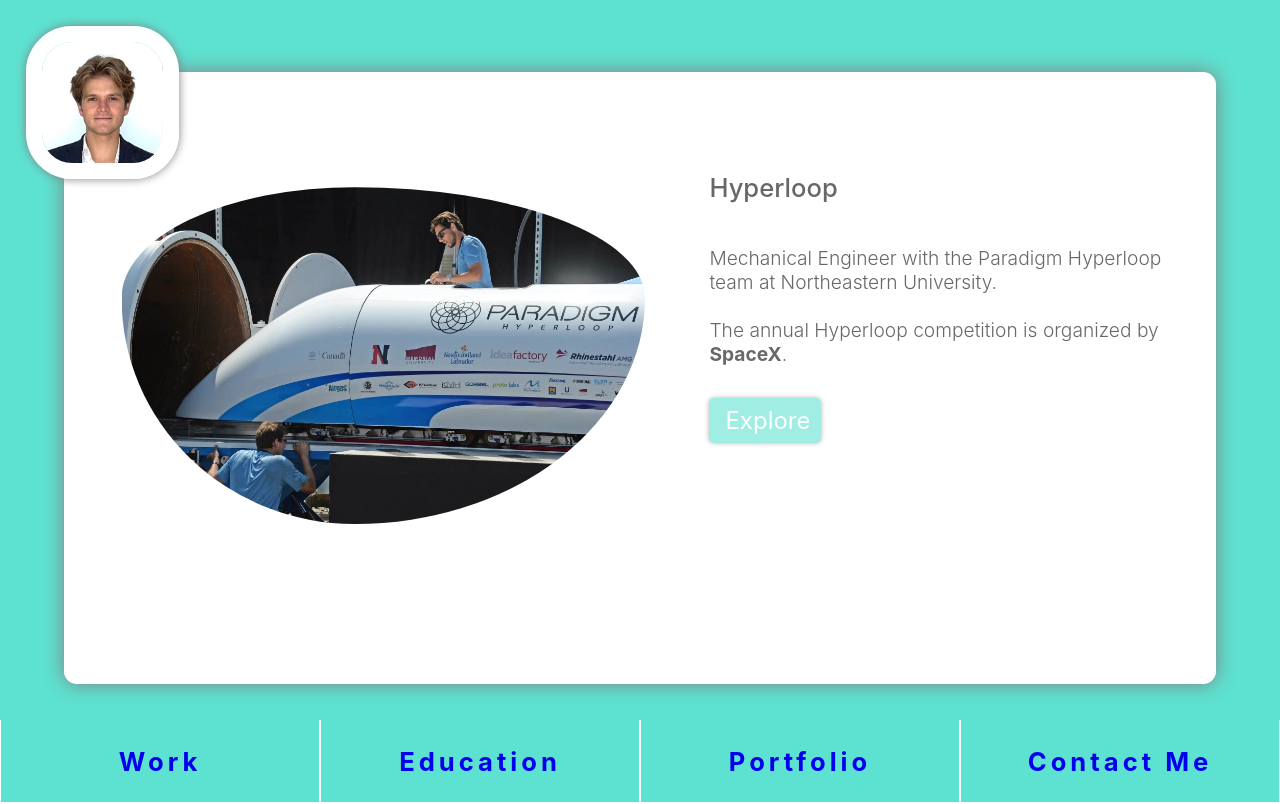
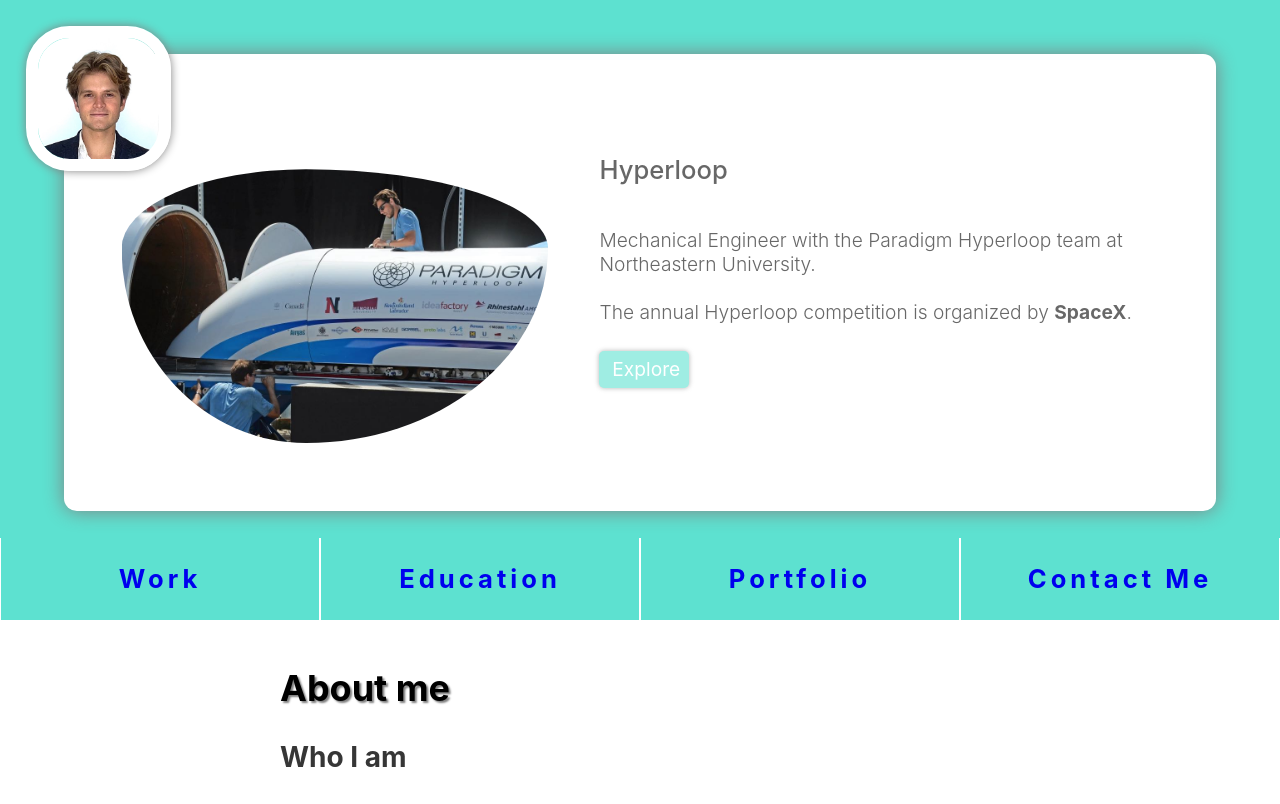
Before and after one commit to leodup/leo-dupire-react-app, a React (Create React App) app: page / in a window 1280 px wide. Shown: the top 804 px of the page. Built offline with nearby package versions, Linux system fonts and the light colour scheme.

Commit message:
More FORMATTING

```diff
--- a/src/Home.css
+++ b/src/Home.css
@@ -1,12 +1,11 @@
 :root {
-    --padding-top-bottom-header-image: 15rem;
+    --padding-top-bottom-header-image: 10vw;
     --home-color: rgb(93, 225, 208);
     --animation-time: 30s;
     --profile-image-height: 17.5vw;
-    --profile-image-max-height: 17.5rem;
     --name-box-border-radius: 10vw;
 
-    --body-width: min(100vw, 90vh, 70rem);
+    --body-width: min(90vw, 90vh, 70rem);
 }
 
 .header#Home {
@@ -17,7 +16,7 @@
     position: relative;
     /* padding-top: var(--padding-top-bottom-header-image); */
     padding-bottom: var(--padding-top-bottom-header-image);
-    height: 60vh;
+    height: 32vw;
 
     -ms-transform: translateX(-50%);
     transform: translateX(0%);
@@ -30,44 +29,34 @@
     border-radius: 100%;
 }
 
-.imageLEO {
-    border: 1rem solid white;
-    max-height: var(--profile-image-max-height);
-    box-shadow: 0 0 10px grey;
-}
-
 @media (prefers-reduced-motion: no-preference) {
     .imageLEO {
         animation: imageSize;
         animation-duration: var(--animation-time);
         animation-iteration-count: infinite;
         animation-timing-function: ease-in-out;
-      /* animation-direction: alternate-reverse; */
+        border: 1vw solid white;
+        box-shadow: 0 0 10px grey;
     }
   }
   @keyframes imageSize {
     0%, 14% {
-        max-height: var(--profile-image-max-height);
         height: var(--profile-image-height);
         border-radius: 100%;
     }
     17.5%, 43% {
-        max-height: var(--profile-image-max-height);
         height: calc(var(--profile-image-height) - 8vw);
         border-radius: 30%;
     }
     46.5%, 64% {
-        max-height: var(--profile-image-max-height);
         height: var(--profile-image-height);
         border-radius: 100%;
     }
     67.5%, 93% {
-        max-height: var(--profile-image-max-height);
         height: calc(var(--profile-image-height) - 8vw);
         border-radius: 30%;
     }
     96.5%, 100% {
-        max-height: var(--profile-image-max-height);
         height: var(--profile-image-height);
         border-radius: 100%;
     }
@@ -76,22 +65,11 @@
 .Name {
     z-index: -1;
     position: absolute;
-    top: 15%;
-    font-size: 6vw;
+    height: var(--profile-image-height);
+    line-height: var(--profile-image-height);
+    top: calc(var(--padding-top-bottom-header-image) + 2vh - 10vw);
+    font-size: 8vw;
     color: var(--home-color);
-
-}
-
-@media screen and (min-width: 800px) {
-    .Name {
-        font-size: 8vw;
-    }
-}
-
-@media screen and (min-width: 1600px) {
-    .Name {
-        font-size: 8rem;
-    }
 }
 
 .Name#First {
@@ -115,39 +93,39 @@
   @keyframes ProfExpand {
     0% {
         padding-top: var(--padding-top-bottom-header-image); /* CENTER */
-        padding-left: 40%;
+        padding-left: 40vw;
     }
     3.5%, 7% {
         padding-top: var(--padding-top-bottom-header-image);
-        padding-left: 33.5%;
+        padding-left: 32vw;
     }
     10.5%, 14% {
         padding-top: var(--padding-top-bottom-header-image); /* BACK TO CENTER */
-        padding-left: 40%;
+        padding-left: 40vw;
     }
     17.5%, 43% {
-        padding-top: 2%;
-        padding-left: 2%;
+        padding-top: 2vw;
+        padding-left: 2vw;
     }
     46.5%, 50% {
         padding-top: var(--padding-top-bottom-header-image); /* BACK TO CENTER */
-        padding-left: 40%;
+        padding-left: 40vw;
     }
     53.5%, 57% {
         padding-top: var(--padding-top-bottom-header-image);
-        padding-left: 33.5%;
+        padding-left: 32vw;
     }
     60.5%, 64% {
         padding-top: var(--padding-top-bottom-header-image); /* BACK TO CENTER */
-        padding-left: 40%;
+        padding-left: 40vw;
     }
     67.5%, 93% {
-        padding-top: 2%;
+        padding-top: 2vw;
         padding-left: calc(96% - var(--profile-image-height) + 8vw);
     }
     96.5%, 100% {
         padding-top: var(--padding-top-bottom-header-image); /* BACK TO CENTER */
-        padding-left: 40%;
+        padding-left: 40vw;
     }
   }
 
@@ -158,64 +136,37 @@
         animation-duration: var(--animation-time);
         animation-iteration-count: infinite;
         animation-timing-function: ease-in-out;
+
         box-shadow: 0 0 10px grey;
-      /* animation-direction: alternate-reverse; */
-    }
-  }
-  @keyframes Expand { /* 0, 5, 10, 12.5 ... 52.5, 57.5, 62.5, 65 */
-    0% {
         z-index: -2;
         position: absolute;
-        top: calc(var(--padding-top-bottom-header-image) + 1rem);
-        left: 50%;
-        max-height: var(--profile-image-max-height);
-        height: var(--profile-image-height);
-        width: 0rem;
-        background-color: white;
-    }
-    3.5%, 7.5% {
-        z-index: -2;
-        position: absolute;
-        top: calc(var(--padding-top-bottom-header-image) + 1rem);
-        left: 5%;
-        width: 90%;
-        max-height: var(--profile-image-max-height);
+        top: calc(var(--padding-top-bottom-header-image) + 1vw);
         height: var(--profile-image-height);
         background-color: white;
         border-radius: var(--name-box-border-radius);
         border-radius: var(--name-box-border-radius);
     }
+  }
+  @keyframes Expand { /* 0, 5, 10, 12.5 ... 52.5, 57.5, 62.5, 65 */
+    0% {
+        left: 50%;
+        width: 0rem;
+    }
+    3.5%, 7.5% {
+        left: 5%;
+        width: 90%;
+    }
     10.5%, 50% {                                                           /* End Profile expand */
-        z-index: -2;
-        position: absolute;
-        top: calc(var(--padding-top-bottom-header-image) + 1rem);
         left: 50%;
-        max-height: var(--profile-image-max-height);
-        height: var(--profile-image-height);
         width: 0rem;
-        background-color: white;
     }
     53.5%, 57% {
-        z-index: -2;
-        position: absolute;
-        top: calc(var(--padding-top-bottom-header-image) + 1rem);
         left: 5%;
         width: 90%;
-        max-height: var(--profile-image-max-height);
-        height: var(--profile-image-height);
-        background-color: white;
-        border-radius: var(--name-box-border-radius);
-        border-radius: var(--name-box-border-radius);
     }
     60.5% {
-        z-index: -2;
-        position: absolute;
-        top: calc(var(--padding-top-bottom-header-image) + 1rem);
         left: 50%;
-        max-height: var(--profile-image-max-height);
-        height: var(--profile-image-height);
-        width: 0rem;
-        background-color: white;
+        width: 0%;
     }
   }
 
@@ -289,8 +240,10 @@
 .imageExpand {
     padding-top: 10%;
     padding-left: min(5rem, 5%);
-    height: 55%;
     border-radius: 70%;
+    object-fit: cover;
+    width: 40%;
+    height: 60%;
 }
 
 #expandHeader {
@@ -307,8 +260,8 @@
 @media (prefers-reduced-motion: no-preference) {
     .galleryText {
         padding-top: 5%;
-        padding-left: 4rem;
-        padding-right: 2rem;
+        padding-left: 4vw;
+        padding-right: 2vw;
 
         animation: GalleryTextFade;
         animation-duration: var(--animation-time);
@@ -340,15 +293,15 @@
     background-color: var(--home-color);
     box-shadow: 0 0 5px grey;
     color: white;
-    font-size: 1.5rem;
-    width: 7rem;
+    font-size: 1.5vw;
+    width: 7vw;
 }
 
 #GalleryButton {
-    padding-top: 0.5rem;
-    padding-left: 1rem;
-    padding-right: 1rem;
-    padding-bottom: 0.5rem
+    padding-top: 0.5vw;
+    padding-left: 1vw;
+    padding-right: 1vw;
+    padding-bottom: 0.5vw;
 
 }
 
@@ -394,7 +347,6 @@
   position: absolute;
   content: attr(data-hover);
   color: rgb(255, 255, 255);
-  /* white-space: nowrap; */
   max-width: 0%;
   overflow: hidden;
 }
@@ -408,13 +360,13 @@
   /* BODY */
 
 h2#Home {
-    font-size: 3vw;
+    font-size: 4.5vh;
     text-shadow: 2px 2px 2px grey;
     padding-top: 2vh;
 }
 
 h3#Home {
-    font-size: 2vw;
+    font-size: 3.5vh;
     color: rgb(54, 54, 54);
 }
 
@@ -430,14 +382,13 @@
 }
 
 .ResumePosition {
-    padding-left: 15%;
     -ms-transform: translateX(-50%);
     transform: translateX(0%);
 }
 
 .ResumePDF {
-    width: 60vw;
-    height: 78vw;
+    width: var(--body-width);
+    height: calc(1.3*var(--body-width));
     max-width: 50rem;
     max-height: 65rem;
 }
```
Lines whose indentation alone changed are shown as unchanged.
